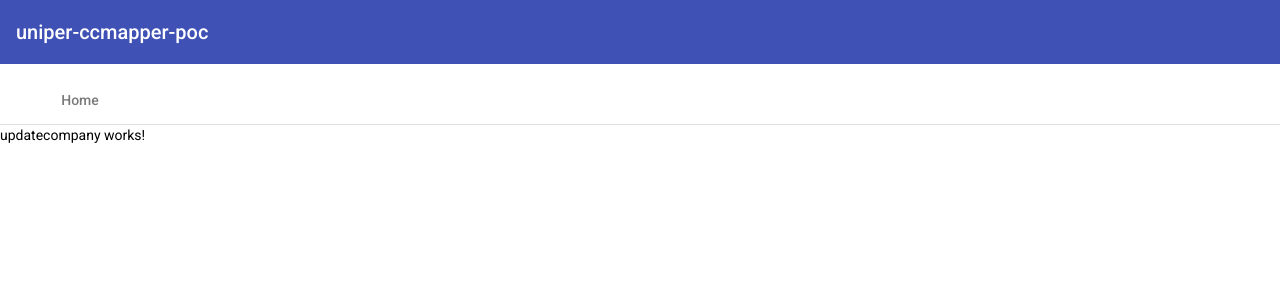
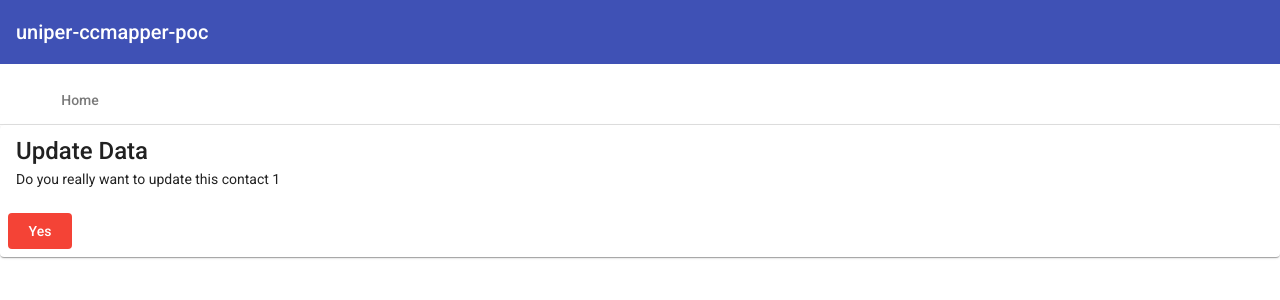
Before and after one commit to TrellixVulnTeam/AngularHelp_ROXW, an Angular app in the folder uniper-db-poc/: page /updatecompany/1 in a window 1280 px wide. Shown: the top 300 px of the page. Built offline with nearby package versions, Linux system fonts and the light colour scheme.

Commit message:
update page works till submit button

```diff
--- a/uniper-db-poc/src/app/component/company/insertcompany/insertcompany.component.html
+++ b/uniper-db-poc/src/app/component/company/insertcompany/insertcompany.component.html
@@ -47,4 +47,3 @@
       </div>
     </form>
   </div>
-  {{companyForm.value | json}}
--- a/uniper-db-poc/src/app/component/company/updatecompany/updatecompany.component.html
+++ b/uniper-db-poc/src/app/component/company/updatecompany/updatecompany.component.html
@@ -1 +1,65 @@
-<p>updatecompany works!</p>
+<div *ngIf="showUpdateCard else updateTable">
+    <mat-card class="example-card">
+      <mat-card-title>Update Data</mat-card-title>
+      <mat-card-content>
+        <p>{{longText}}</p>
+      </mat-card-content>
+      <mat-card-actions>
+        <button mat-flat-button color="warn" (click)="updateModel()">Yes</button>
+      </mat-card-actions>
+    </mat-card>
+</div>
+<ng-template #updateTable>
+    <div>
+        <mat-card class="example-card">
+            <mat-card-title>Update Company Details</mat-card-title><br>
+            <mat-card-content>
+                <form [formGroup]="companyForm" (ngSubmit)="onSubmit(companyForm)">
+                    <div class="example-container">
+                      <mat-form-field appearance="fill">
+                        <mat-label>ENTITY_TYPE_NAME</mat-label>
+                        <input formControlName="entity_TYPE_NAME" matInput>
+                      </mat-form-field><br>
+                      <mat-form-field appearance="fill">
+                        <mat-label>COMPANY_NAME</mat-label>
+                        <input formControlName="company_NAME" matInput>
+                      </mat-form-field><br>
+                      <mat-form-field appearance="fill">
+                        <mat-label>UPSTREAM_APP</mat-label>
+                        <input formControlName="upstream_APP" matInput>
+                      </mat-form-field><br>
+                      <mat-form-field appearance="fill">
+                        <mat-label>UPSTREAM_ALIAS</mat-label>
+                        <input formControlName="upstream_ALIAS" matInput>
+                      </mat-form-field><br>
+                      <mat-form-field appearance="fill">
+                        <mat-label>DOWNSTREAM_APP</mat-label>
+                        <input formControlName="downstream_APP" matInput>
+                      </mat-form-field><br>
+                      <mat-form-field appearance="fill">
+                        <mat-label>DOWNSTREAM_ALIAS</mat-label>
+                        <input formControlName="downstream_ALIAS" matInput>
+                      </mat-form-field><br>
+                      <mat-form-field appearance="fill">
+                        <mat-label>INSTRUMENT_NAME</mat-label>
+                        <input formControlName="instrument_NAME" matInput>
+                      </mat-form-field><br>
+                      <mat-form-field appearance="fill">
+                        <mat-label>INSTRUMENT_ID</mat-label>
+                        <input formControlName="instrument_ID" matInput>
+                      </mat-form-field><br>
+                      <mat-form-field appearance="fill">
+                        <mat-label>UPDATED_BY</mat-label>
+                        <input formControlName="updated_BY" matInput>
+                      </mat-form-field><br>
+
+
+                    </div>
+                  </form>
+            </mat-card-content>
+            <mat-card-actions>
+              <button mat-flat-button color="primary" type="submit">Update</button>
+            </mat-card-actions>
+          </mat-card>
+    </div>
+</ng-template>
--- a/uniper-db-poc/src/app/component/company/updatecompany/updatecompany.component.ts
+++ b/uniper-db-poc/src/app/component/company/updatecompany/updatecompany.component.ts
@@ -1,4 +1,8 @@
 import { Component, OnInit } from '@angular/core';
+import { FormBuilder, FormGroup } from '@angular/forms';
+import { ActivatedRoute, Router } from '@angular/router';
+import { Company } from 'src/app/model/company';
+import { CompanyserviceService } from 'src/app/service/companyservice.service';
 
 @Component({
   selector: 'app-updatecompany',
@@ -6,10 +10,46 @@ import { Component, OnInit } from '@angular/core';
   styleUrls: ['./updatecompany.component.css']
 })
 export class UpdatecompanyComponent implements OnInit {
-
-  constructor() { }
+  companyForm:  FormGroup;
+  longText:string;
+  showUpdateCard:boolean=true;
+  constructor(private formBuilder: FormBuilder,private route:ActivatedRoute,private companyService:CompanyserviceService,private router:Router) { }
 
   ngOnInit(): void {
+    let mobileNumber = parseInt(this.route.snapshot.params['id']);
+    this.longText ="Do you really want to update this contact "+mobileNumber;
+    this.companyForm= this.formBuilder.group({
+      entity_TYPE_NAME: [''],
+      company_NAME: [''],
+      upstream_APP: [''],
+      upstream_ALIAS: [''],
+      downstream_APP: [''],
+      downstream_ALIAS: [''],
+      instrument_NAME: [''],
+      instrument_ID: [''],
+      updated_BY: [''],
+    });
+  }
+  onSubmit(companyData:any){
+
+  }
+  updateModel(){
+    this.showUpdateCard=false;
+    let mobileNumber = parseInt(this.route.snapshot.params['id']);
+    //rest call to get details of this user
+    this.companyService.getModelBasedOnId(mobileNumber)
+    .subscribe((data: Company)=>{
+      console.log("received this entry : "+data);
+      this.companyForm.controls['entity_TYPE_NAME'].setValue(data.entity_TYPE_NAME);
+      this.companyForm.controls['company_NAME'].setValue(data.company_NAME);
+      this.companyForm.controls['upstream_APP'].setValue(data.upstream_APP);
+      this.companyForm.controls['upstream_ALIAS'].setValue(data.upstream_ALIAS);
+      this.companyForm.controls['downstream_APP'].setValue(data.downstream_APP);
+      this.companyForm.controls['downstream_ALIAS'].setValue(data.downstream_ALIAS);
+      this.companyForm.controls['instrument_NAME'].setValue(data.instrument_NAME);
+      this.companyForm.controls['instrument_ID'].setValue(data.instrument_ID);
+      this.companyForm.controls['updated_BY'].setValue(data.updated_BY);
+    })
   }
 
 }
--- a/uniper-db-poc/src/app/service/companyservice.service.ts
+++ b/uniper-db-poc/src/app/service/companyservice.service.ts
@@ -9,8 +9,12 @@ import { Company } from '../model/company';
 })
 export class CompanyserviceService {
 
+
   companyUrl = baseUrl+"/company/"
   constructor(private http: HttpClient) { }
+  getModelBasedOnId(mobileNumber: number) {
+    return this.http.get<Company>(this.companyUrl+mobileNumber);
+  }
   getAllCompanies() {
     return this.http.get<Companies>(this.companyUrl);
   }
```
Also changed, not shown: uniper-db-poc/src/app/model/company.ts (+11 -11 lines).
